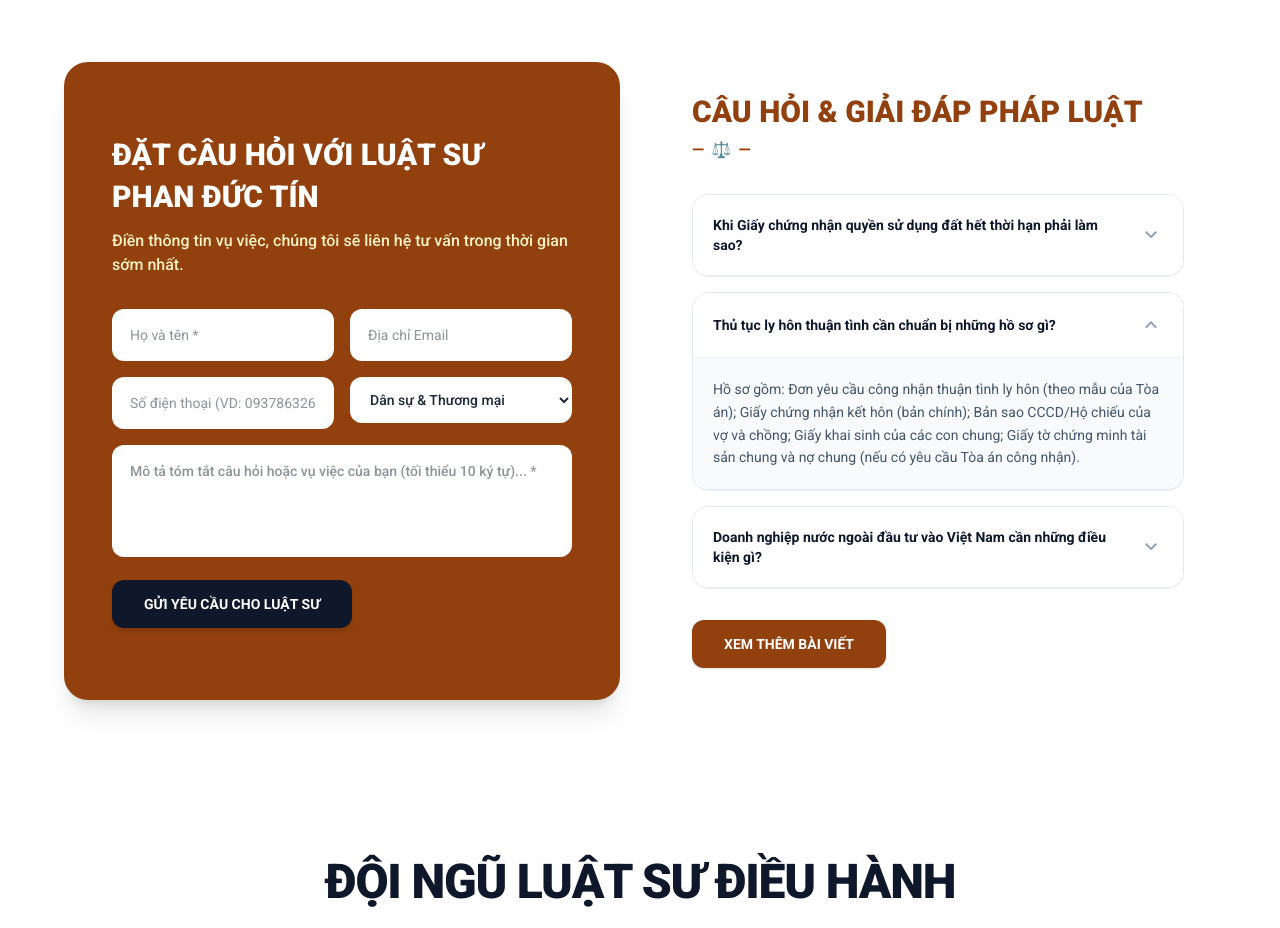
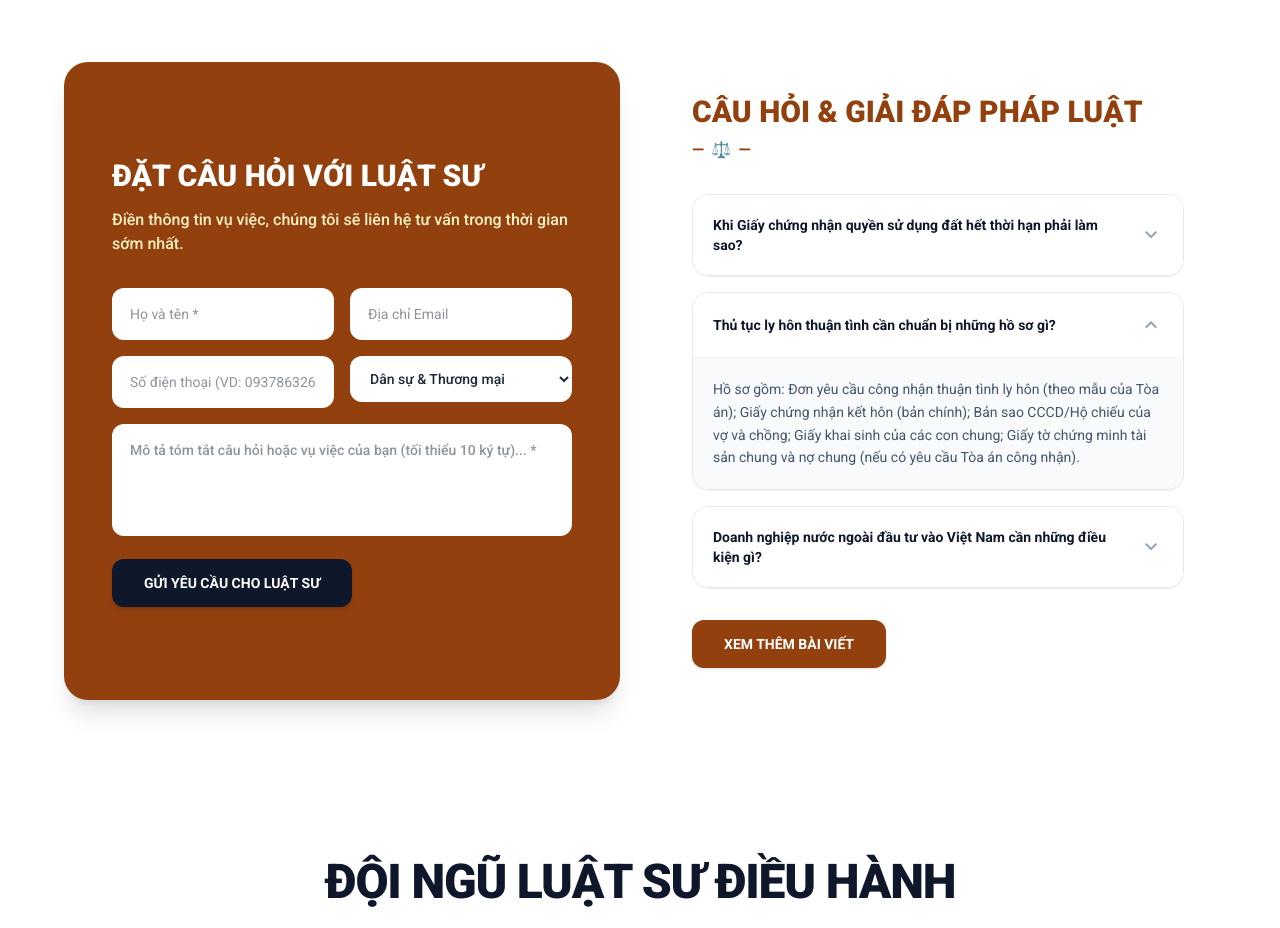
Before and after one commit to RexMcG/webluatductin, a Next.js app: page / in a window 1280 px wide. Shown: the part 3860-4788 px from the top of the page. Built offline with nearby package versions, Linux system fonts and the light colour scheme.

Commit message:
fix(ui): update consultation form title to 'ĐẶT CÂU HỎI VỚI LUẬT SƯ'

```diff
--- a/src/app/page.tsx
+++ b/src/app/page.tsx
@@ -558,14 +558,14 @@ export default function Home() {
 
           {/* Consultation Form (Left) */}
           <div className="bg-[#92400e] p-8 md:p-12 text-white h-full flex flex-col justify-center rounded-3xl shadow-xl">
-            <h2 className="text-2xl md:text-3xl font-black mb-3 uppercase leading-snug font-sans text-white">ĐẶT CÂU HỎI VỚI LUẬT SƯ PHAN ĐỨC TÍN</h2>
+            <h2 className="text-2xl md:text-3xl font-black mb-3 uppercase leading-snug font-sans text-white">ĐẶT CÂU HỎI VỚI LUẬT SƯ</h2>
             <p className="mb-8 text-amber-100 text-sm md:text-base font-medium">Điền thông tin vụ việc, chúng tôi sẽ liên hệ tư vấn trong thời gian sớm nhất.</p>
 
             {consultSent ? (
               <div className="bg-white/20 border border-white/40 p-6 rounded-2xl text-center">
                 <span className="material-symbols-outlined text-5xl mb-2">check_circle</span>
-                <h3 className="text-xl font-bold mb-2">Đã Gửi Yêu CẦU Thành Công!</h3>
-                <p className="text-sm text-white/90">Luật sư Phan Đức Tín sẽ liên hệ lại với bạn qua số điện thoại <strong>{consultForm.phone}</strong>.</p>
+                <h3 className="text-xl font-bold mb-2">Đã Gửi Yêu Cầu Thành Công!</h3>
+                <p className="text-sm text-white/90">Luật sư sẽ liên hệ lại với bạn qua số điện thoại <strong>{consultForm.phone}</strong> trong thời gian sớm nhất.</p>
               </div>
             ) : (
               <form className="space-y-4" onSubmit={handleConsultSubmit} noValidate>
```
